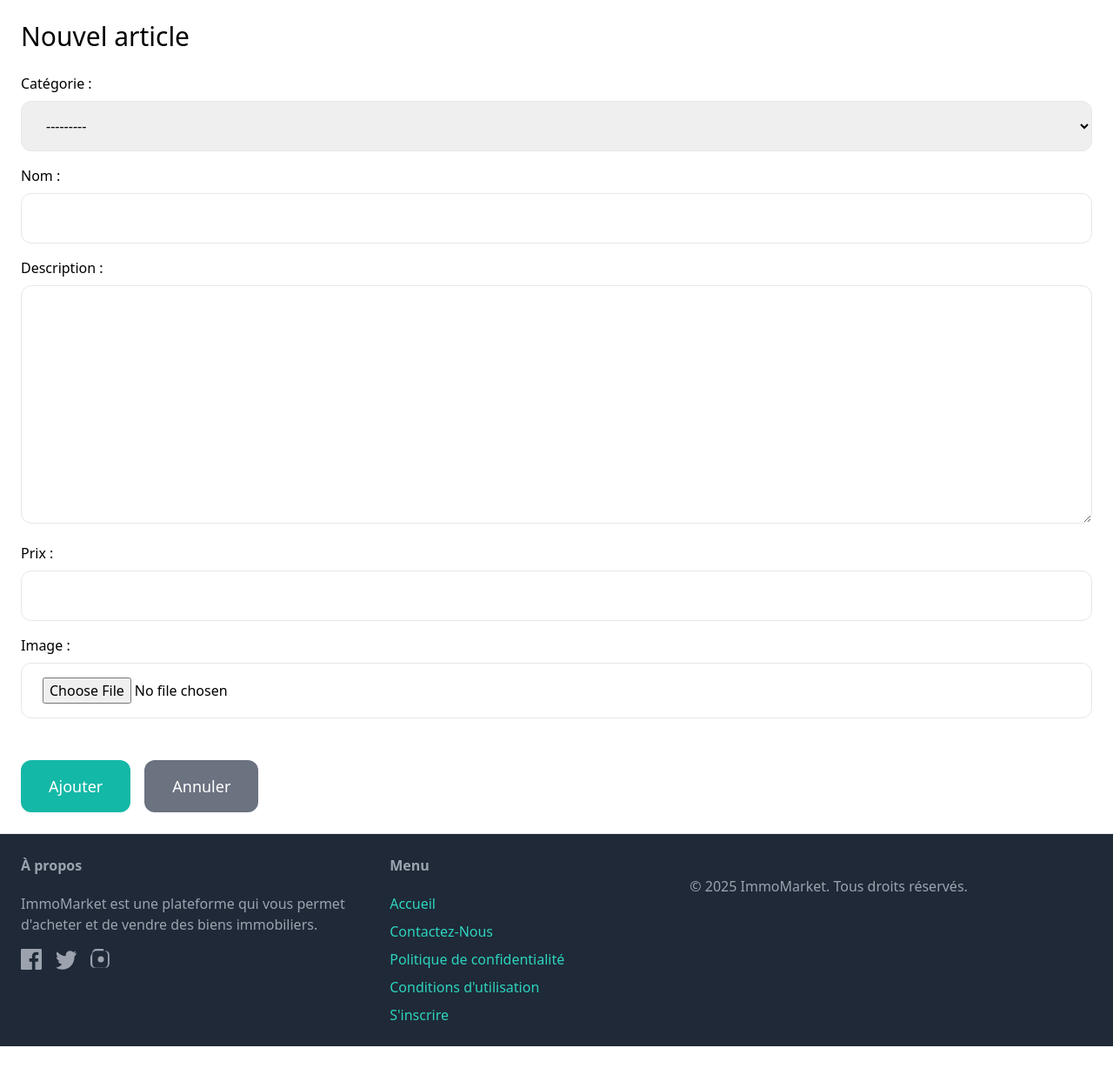
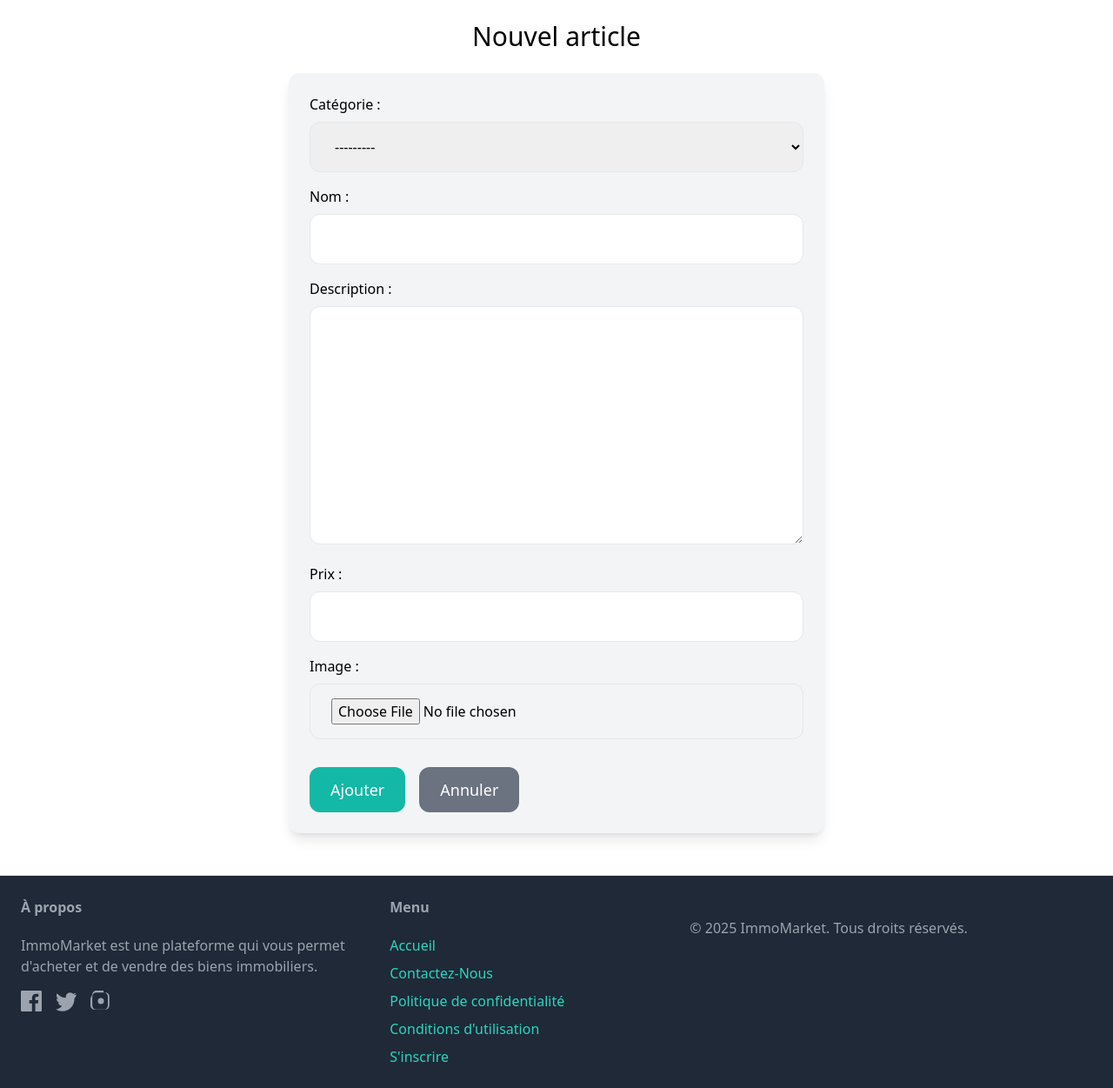
Before and after one commit to oulaydi/marketplace_immobilier_mobile_app, a Django app: page /itmes/new/ in a window 1280 px wide. Shown: the part 77-1328 px from the top of the page at 87% size. Before the commit the page ends 1280 px from the top, so only its background shows below. Run offline with Django 5.2, Linux system fonts and the light colour scheme; a user stored in the database is signed in; data comes from the database, SQL or seed files in the repository; some libraries are stand-ins or nearby versions.

Commit message:
change style

```diff
--- a/marketPlace/item/templates/item/form.html
+++ b/marketPlace/item/templates/item/form.html
@@ -3,8 +3,11 @@
 {% block title %}{{ title }}{% endblock %}
 
 {% block content %}
-<h1 class="mb-6 text-3xl">{{ title }}</h1>
 
+
+<h1 class="mb-6 text-3xl text-center">{{ title }}</h1>
+
+    <div class="w-1/2 mx-auto my-6 p-6 bg-gray-100 rounded-xl shadow-lg">
     <form method="post" action="." enctype="multipart/form-data">
         {% csrf_token %}
 
@@ -23,12 +26,13 @@
         {% endif %}
 
         <div class="flex space-x-4 mt-6">
-        <button class="mt-6 py-4 px-8 text-lg bg-teal-500 hover:bg-teal-700 rounded-xl text-white">
+            <button class="mt-2 py-3 px-6 text-lg bg-teal-500 hover:bg-teal-700 rounded-xl text-white">
             {{ action }}
             </button>
-        <a href="{{ cancel_url }}" class="mt-6 py-4 px-8 text-lg bg-gray-500 hover:bg-gray-700 rounded-xl text-white">
+            <a href="{{ cancel_url }}" class="mt-2 py-3 px-6 text-lg bg-gray-500 hover:bg-gray-700 rounded-xl text-white">
                 Annuler
             </a>
         </div>
 </form>
+</div>
 {% endblock %}
```
Lines whose indentation alone changed are shown as unchanged.
